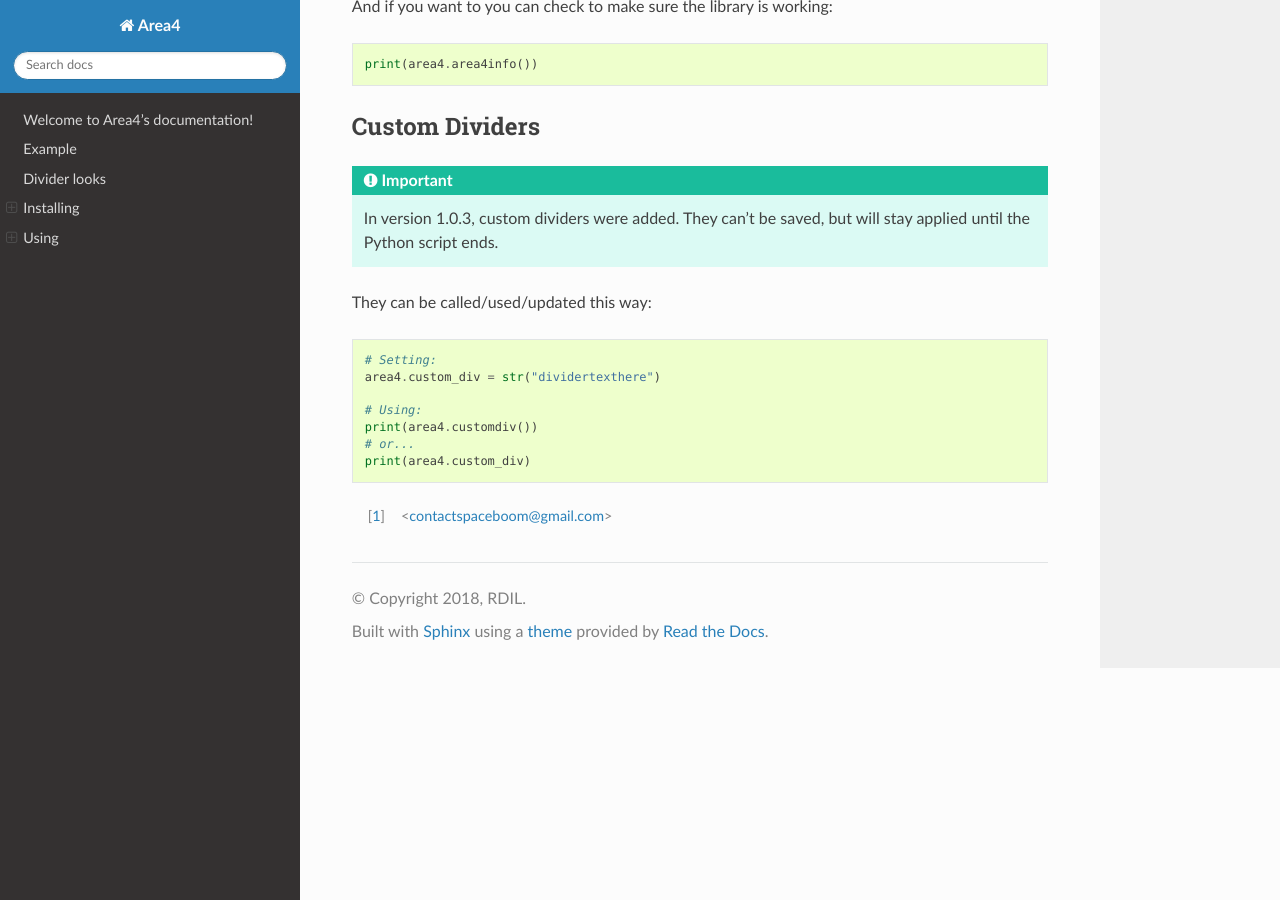
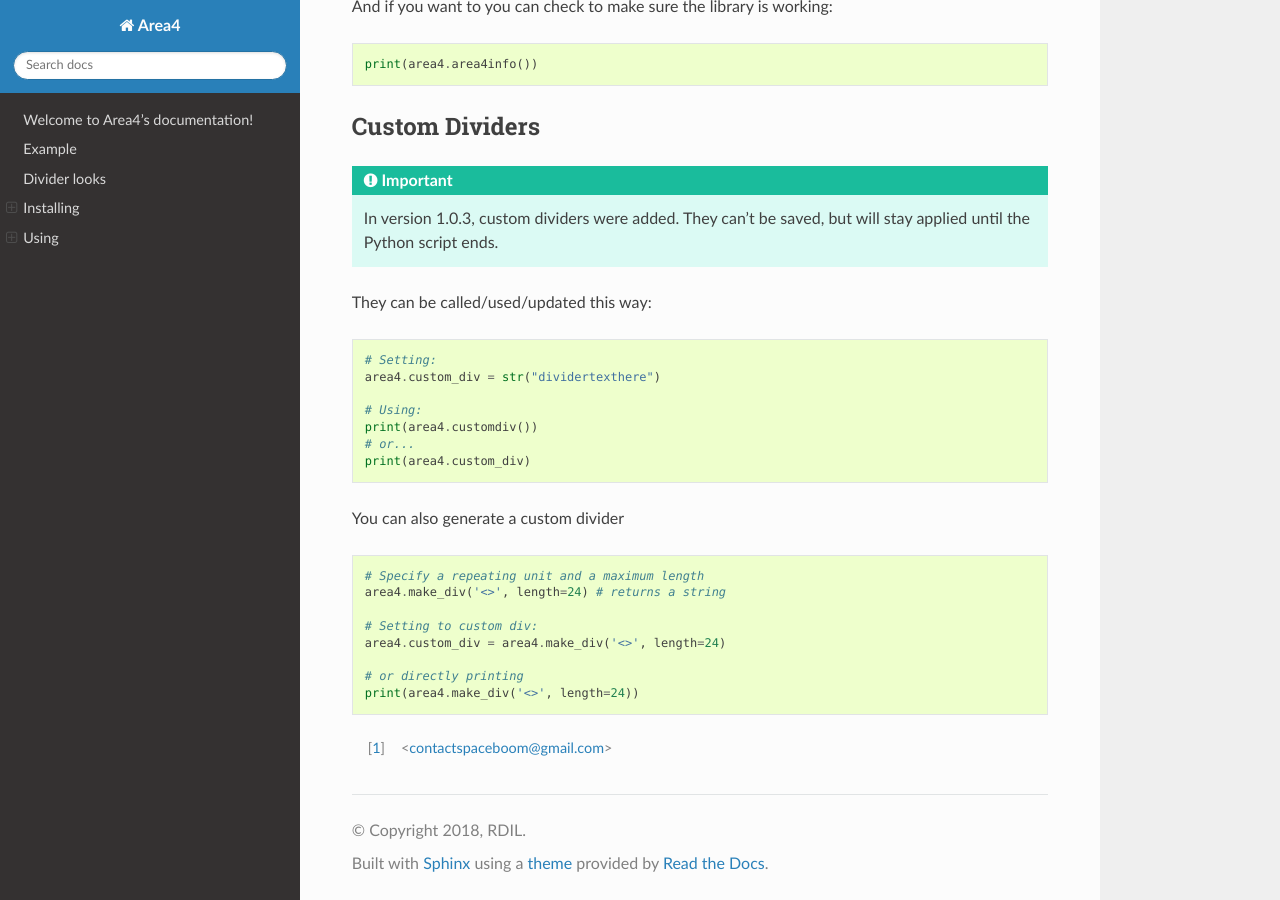
Before and after one commit to area4lib/area4, a Sphinx documentation site: the page built from docs/index.rst, in a window 1280 px wide and 900 px high, scrolled down 2867 px. Built offline with Sphinx 7.4.7 and the Read the Docs theme 2.0.0, drawn with Linux system fonts in a browser that asks for light colours.

Commit message:
Documentation for make_div
Added some documentation for make_div

```diff
--- a/docs/index.rst
+++ b/docs/index.rst
@@ -178,6 +178,19 @@ They can be called/used/updated this way:
     print(area4.custom_div)
 
 
+You can also generate a custom divider
+
+.. code-block:: python
+
+    # Specify a repeating unit and a maximum length
+    area4.make_div('<>', length=24) # returns a string
+
+    # Setting to custom div:
+    area4.custom_div = area4.make_div('<>', length=24)
+
+    # or directly printing
+    print(area4.make_div('<>', length=24))
+
 .. _here: https://repl.it/@jumbocakeyumyum/area4tests
 .. _`View on GitHub`: https://github.com/RDIL/area4
 .. [#RDIL] <contactspaceboom@gmail.com>
```
